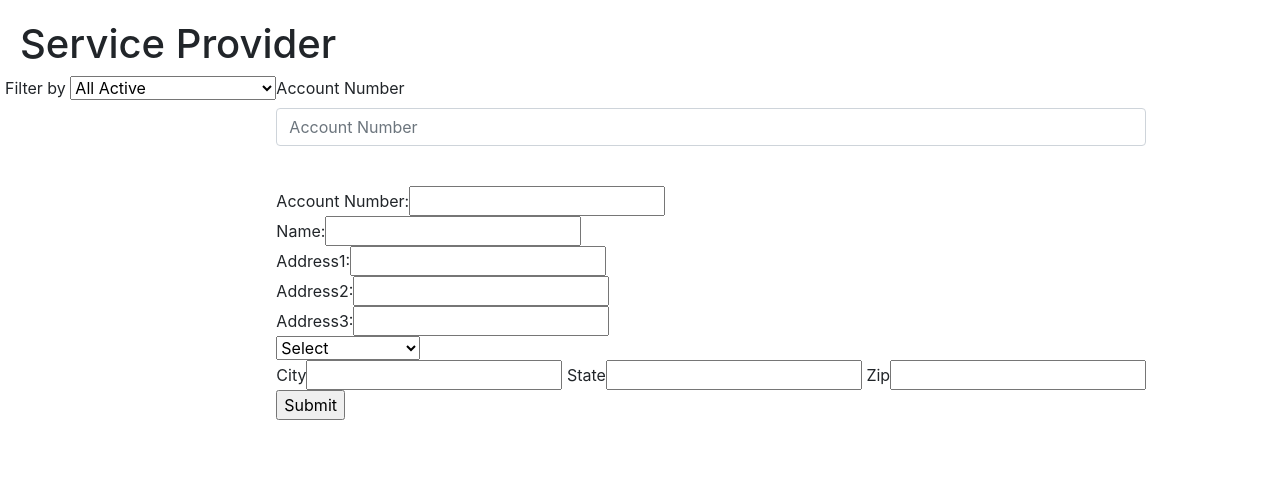
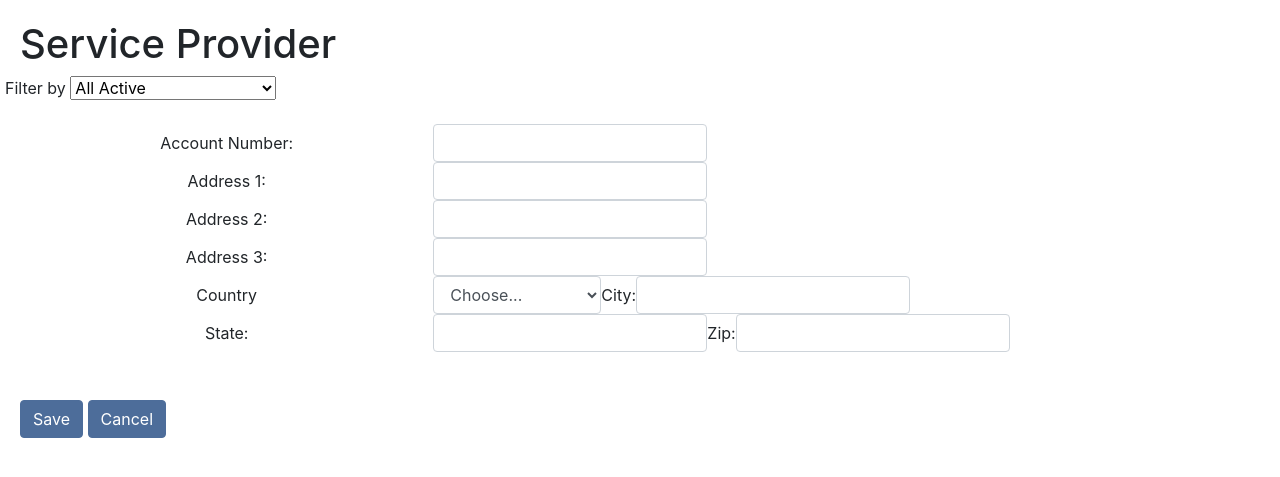
Before and after one commit to jordantjh/shipping-logistics, a Django app: page /b/ in a window 1280 px wide. Shown: the part 106-583 px from the top of the page. Run offline with Django 3.2, Linux system fonts and the light colour scheme; style sheets or scripts are compiled from the project's sources; some libraries are stand-ins or nearby versions.

Commit message:
Added notes and edited service provider

```diff
--- a/logistics_proj/service_providers/templates/service_provider.html
+++ b/logistics_proj/service_providers/templates/service_provider.html
@@ -21,33 +21,51 @@
                     <option>Canceled</option>
                 </select>
             </div>
-             <form>
-                 <div class="form-group">
-                     <label for="acc_no">Account Number</label>
-                     <input type="number" class="form-control" id="acc_no" placeholder="Account Number">
+            <br><br>
+        </div>
+            <form>
+                <div class="form-inline" >
+                    <label for="acc_no" class="col-sm-4 col-form-label">Account Number:</label>
+                        <input type="number" class="form-control" id="acc_no">
+                </div>
+                <div class="form-inline">
+                    <label for="addr1" class="col-sm-4 col-form-label">Address 1:</label>
+                    <input type="text" class="form-control" id="addr1">
+                </div>
+                <div class="form-inline">
+                    <label for="addr2" class="col-sm-4 col-form-label">Address 2:</label>
+                    <input type="text" class="form-control" id="addr2">
+                </div>
+                <div class="form-inline">
+                    <label for="addr3" class="col-sm-4 col-form-label">Address 3:</label>
+                    <input type="text" class="form-control" id="addr3">
+                </div>
+                <div class="form-inline">
+                    <label  for="country"class="col-sm-4 col-form-label">Country</label>
+                        <select class="form-control" id="country">
+                            <option selected>Choose...</option>
+                            <option value="1">United States</option>
+                            <option value="2">United Kingdom</option>
+                            <option value="3">China</option>
+                            <option value="3">India</option>
+                        </select>
+                    <label for="city" >City:</label>
+                    <input type="text" class="form-control" id="city">
+                </div>
+                <div class="form-inline">
+                    <label for="state"class="col-sm-4 col-form-label">State:</label>
+                    <input type="text" class="form-control" id="state">
+                    <label for="zip">Zip:</label>
+                    <input type="number" class="form-control" id="zip">
+                </div>
+                <br><br>
+                <div class="form-button">
+                    <button type="submit" class="btn btn-primary" >Save</button>
+                    <button type="cancel" class="btn btn-primary">Cancel</button>
 
-                 </div>
-                 <br>
-                 Account Number:<input type="text" name="acc_no" ><br>
-                 Name:<input type="text" name="name"><br>
-                 Address1:<input type="text" name="addr1" ><br>
-                 Address2:<input type="text" name="addr2" ><br>
-                 Address3:<input type="text" name="addr1" ><br>
-                  <select name="Country">
-                      <option >Select</option>
-                      <option value="us">United States</option>
-                      <option value="uk">United Kingdom</option>
-                      <option value="chi">China</option>
-                      <option value="ind">India</option>
-                  </select><br>
-                 City<input type="text" name="city">
-                 State<input type="text" name="state">
-                 Zip<input type="number" name="zip">
-                 <br>
+                </div>
 
-                <input type="submit" value="Submit">
-             </form>
-</form>
+            </form>
         </div>
     </div>
 </div>
--- a/logistics_proj/service_providers/urls.py
+++ b/logistics_proj/service_providers/urls.py
@@ -5,6 +5,7 @@ from . import views as spViews
 
 app_name = 'service_providers'
 urlpatterns = [
+    path('n/', spViews.notesView, name="notes"),
     path('a/', spViews.contactsView, name="contacts"),
     path('b/', spViews.service_pView, name="service_p"),
 
--- a/logistics_proj/service_providers/views.py
+++ b/logistics_proj/service_providers/views.py
@@ -7,6 +7,8 @@ def contractsView(req):
     return render(req, 'contracts.html')
 def service_pView(req):
     return render(req, 'service_provider.html')
+def notesView(req):
+    return render(req, 'notes.html')
 
 def contactsView(req):
     return render(req, 'contacts.html')
```
Also changed, not shown: logistics_proj/service_providers/templates/notes.html (+31 -9 lines).
